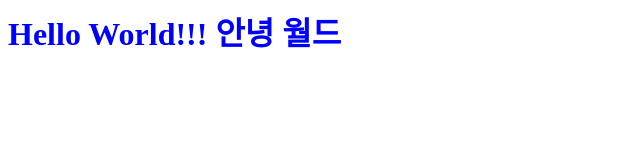
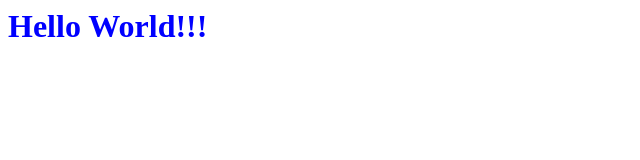
Before and after one commit to merits/streamlit_show, a plain HTML site: page index.html in a window 1280 px wide. Shown: the whole page, without its empty margins (0-640 px from the left). Drawn offline with Linux system fonts and the light colour scheme.

Commit message:
Update index.html

```diff
--- a/index.html
+++ b/index.html
@@ -1 +1 @@
-<h1 style="color: blue;">Hello World!!! 안녕 월드</h1>
+<h1 style="color: blue;">Hello World!!!</h1>
```
